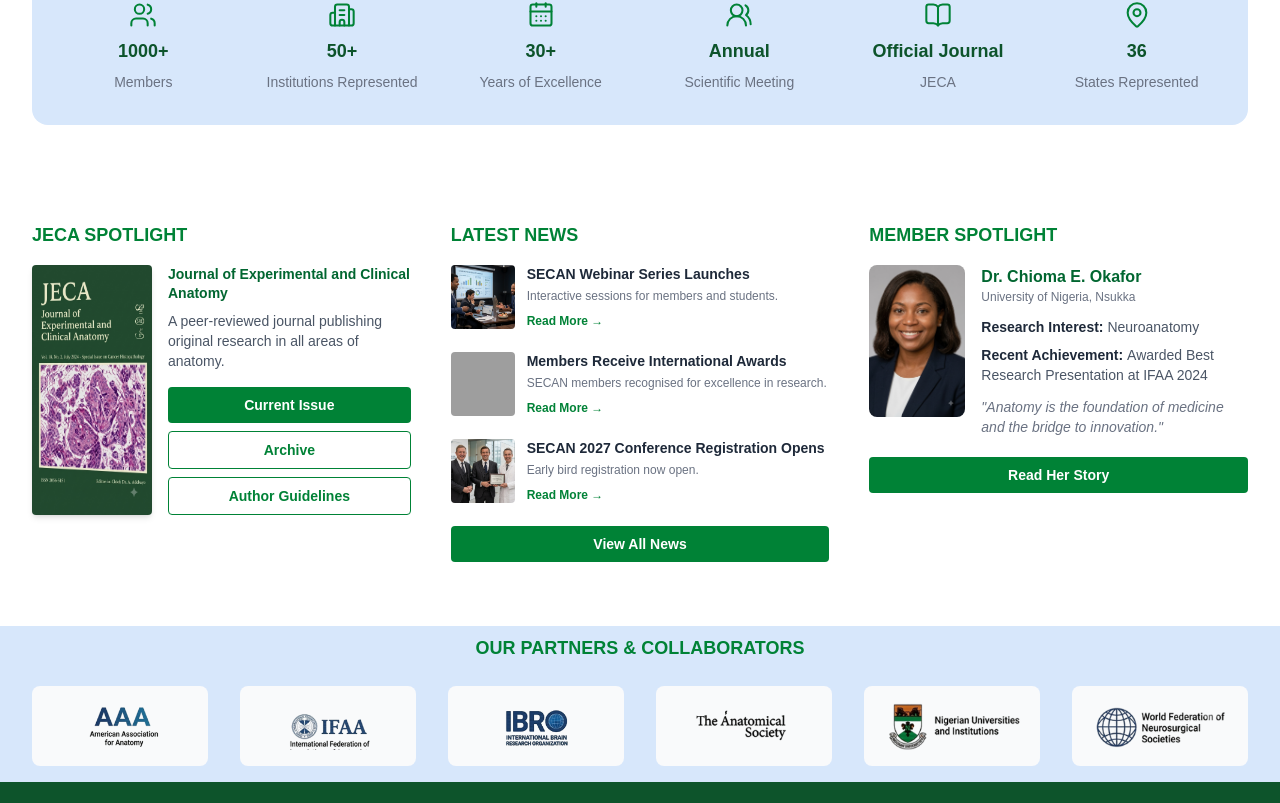
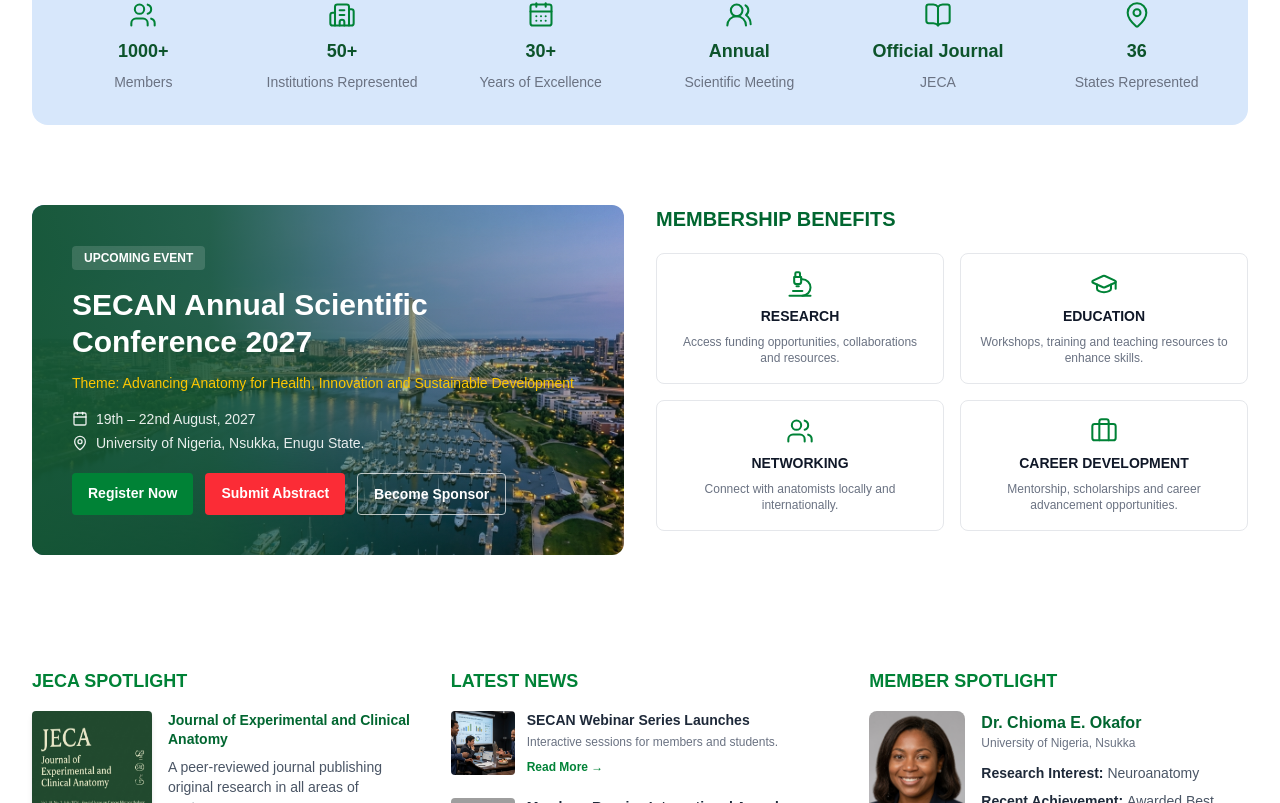
Before and after one commit to just-arizon/secan_frontend, a React (Vite) app: page / in a window 1280 px wide. Shown: the part 698-1501 px from the top of the page. Built offline with nearby package versions, Linux system fonts and the light colour scheme; grey boxes are pictures that could not be loaded.

Commit message:
event commit

```diff
--- a/src/App.jsx
+++ b/src/App.jsx
@@ -6,7 +6,7 @@
 import { StatsBar } from "@/components/layout/StatsBar"
 import './App.css'
 import { Partners } from './components/layout/Partners'
-
+import { FeaturedEventBenefits } from './components/layout/FeaturedEventBenefits'
 function App() {
   return (
     <BrowserRouter>
@@ -15,6 +15,7 @@
         <main>
           <Hero />
           <StatsBar />
+          <FeaturedEventBenefits />
           <NewsSpotlight />
         </main>
         <Partners />
--- /dev/null
+++ b/src/components/layout/FeaturedEventBenefits.jsx
@@ -0,0 +1,146 @@
+// src/components/sections/FeaturedEventBenefits.jsx
+import { motion } from 'framer-motion'
+import { Link } from 'react-router-dom'
+import { Calendar, MapPin, Microscope, GraduationCap, Users, Briefcase } from 'lucide-react'
+import conferenceImage from '@/assets/events/conference-2027.png'
+
+export function FeaturedEventBenefits() {
+  const benefits = [
+    {
+      icon: Microscope,
+      title: 'Research',
+      description: 'Access funding opportunities, collaborations and resources.',
+    },
+    {
+      icon: GraduationCap,
+      title: 'Education',
+      description: 'Workshops, training and teaching resources to enhance skills.',
+    },
+    {
+      icon: Users,
+      title: 'Networking',
+      description: 'Connect with anatomists locally and internationally.',
+    },
+    {
+      icon: Briefcase,
+      title: 'Career Development',
+      description: 'Mentorship, scholarships and career advancement opportunities.',
+    },
+  ]
+
+  return (
+    <section className="py-12 bg-white">
+      <div className="max-w-7xl mx-auto px-4 sm:px-6 lg:px-8 grid grid-cols-1 lg:grid-cols-2 gap-8">
+
+        {/* Left: Featured Event Card */}
+        <motion.div
+          initial={{ opacity: 0, x: -20 }}
+          whileInView={{ opacity: 1, x: 0 }}
+          viewport={{ once: true }}
+          transition={{ duration: 0.6 }}
+          className="relative rounded-xl overflow-hidden min-h-[320px] flex flex-col justify-end"
+        >
+          {/* Background image */}
+          <img
+            src={conferenceImage}
+            alt="SECAN Annual Scientific Conference 2027"
+            className="absolute inset-0 w-full h-full object-cover"
+          />
+
+          {/* Gradient overlay — same left-to-right technique as the Hero section */}
+          <div
+            className="absolute inset-0"
+            style={{
+              background:
+                'linear-gradient(90deg, rgba(21,87,52,0.95) 0%, rgba(21,87,52,0.85) 30%, rgba(21,87,52,0.4) 60%, rgba(21,87,52,0.05) 100%)',
+            }}
+          />
+
+          {/* Content */}
+          <div className="relative z-10 p-10">
+            <span className="inline-block bg-white/15 backdrop-blur-sm text-white text-xs font-semibold px-3 py-1 rounded mb-4 w-fit">
+              UPCOMING EVENT
+            </span>
+
+            <h2 className="font-heading text-2xl md:text-3xl font-bold text-white leading-tight mb-3">
+              SECAN Annual Scientific Conference 2027
+            </h2>
+
+            <p className="text-yellow-400 text-sm font-medium mb-4">
+              Theme: Advancing Anatomy for Health, Innovation and Sustainable Development
+            </p>
+
+            <div className="flex flex-col gap-1 text-white/90 text-sm mb-5">
+              <div className="flex items-center gap-2">
+                <Calendar size={16} />
+                <span>19th – 22nd August, 2027</span>
+              </div>
+              <div className="flex items-center gap-2">
+                <MapPin size={16} />
+                <span>University of Nigeria, Nsukka, Enugu State.</span>
+              </div>
+            </div>
+
+            <div className="flex flex-wrap gap-3">
+              <Link
+                to="/events/conference/register"
+                className="bg-green-700 hover:bg-green-800 text-white text-sm font-semibold px-4 py-2.5 rounded transition"
+              >
+                Register Now
+              </Link>
+              <Link
+                to="/events/conference/submit-abstract"
+                className="bg-red-500 hover:bg-red-600 text-white text-sm font-semibold px-4 py-2.5 rounded transition"
+              >
+                Submit Abstract
+              </Link>
+              <Link
+                to="/events/conference/sponsor"
+                className="border border-white/70 text-white text-sm font-semibold px-4 py-2.5 rounded hover:bg-white/10 transition"
+              >
+                Become Sponsor
+              </Link>
+            </div>
+          </div>
+        </motion.div>
+
+        {/* Right: Membership Benefits Grid */}
+        <motion.div
+          initial={{ opacity: 0, x: 20 }}
+          whileInView={{ opacity: 1, x: 0 }}
+          viewport={{ once: true }}
+          transition={{ duration: 0.6 }}
+        >
+          <h2 className="font-heading text-xl font-bold text-green-800 mb-5">
+            MEMBERSHIP BENEFITS
+          </h2>
+
+          <div className="grid grid-cols-2 gap-4">
+            {benefits.map((benefit, index) => {
+              const Icon = benefit.icon
+              return (
+                <motion.div
+                  key={index}
+                  initial={{ opacity: 0, y: 15 }}
+                  whileInView={{ opacity: 1, y: 0 }}
+                  viewport={{ once: true }}
+                  transition={{ duration: 0.4, delay: index * 0.1 }}
+                  className="border border-gray-200 rounded-lg p-4 flex flex-col items-center text-center gap-2 hover:shadow-md transition-shadow"
+                >
+                  <Icon className="text-green-700" size={28} strokeWidth={1.75} />
+                  <h3 className="font-bold text-sm text-gray-900 uppercase">
+                    {benefit.title}
+                  </h3>
+                  <p className="text-xs text-gray-500 leading-snug">
+                    {benefit.description}
+                  </p>
+                </motion.div>
+              )
+            })}
+          </div>
+        </motion.div>
+
+      </div>
+    </section>
+  )
+}
```
Also changed, not shown: src/assets/events/conference-2027.png (added).
